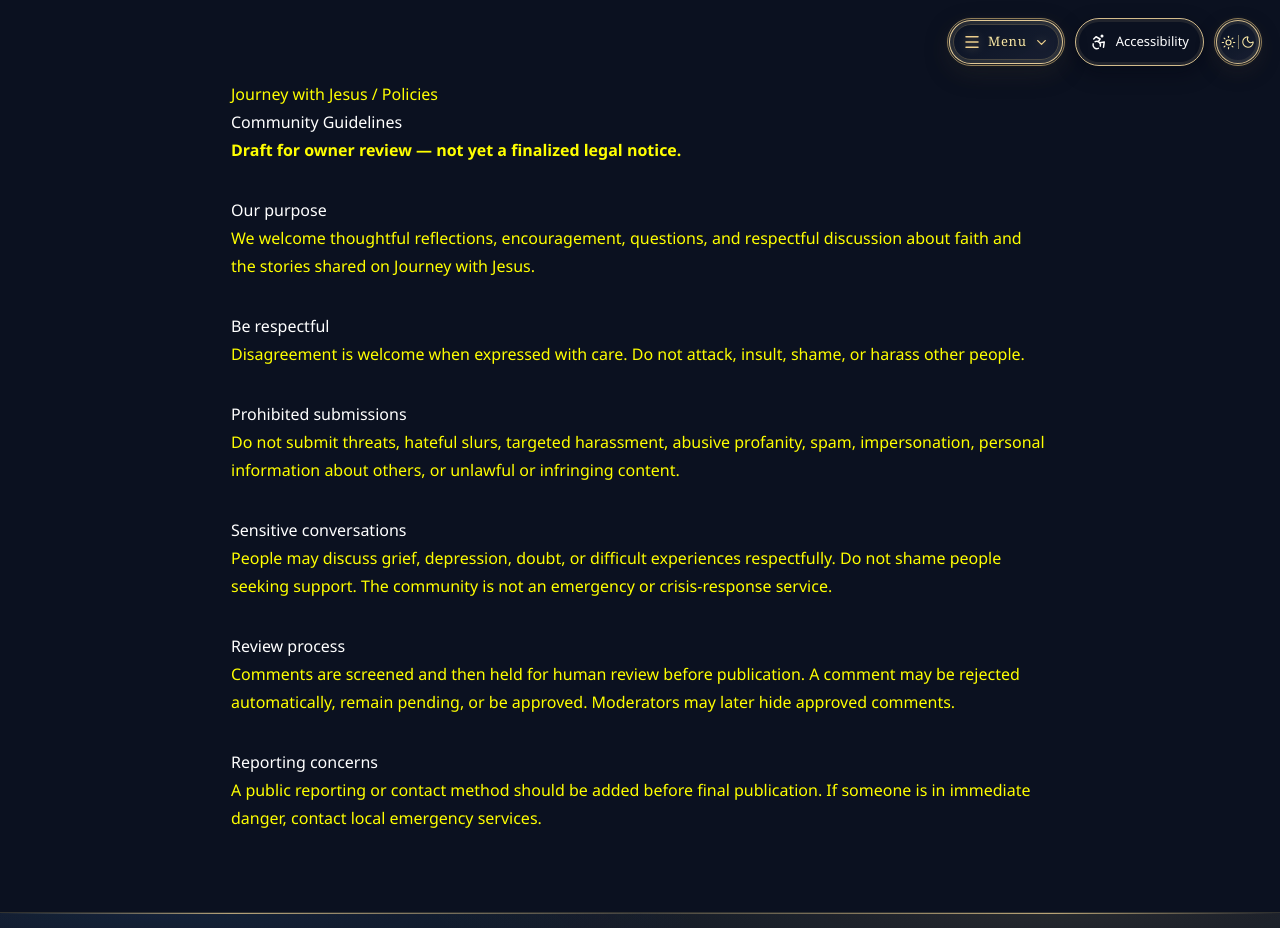
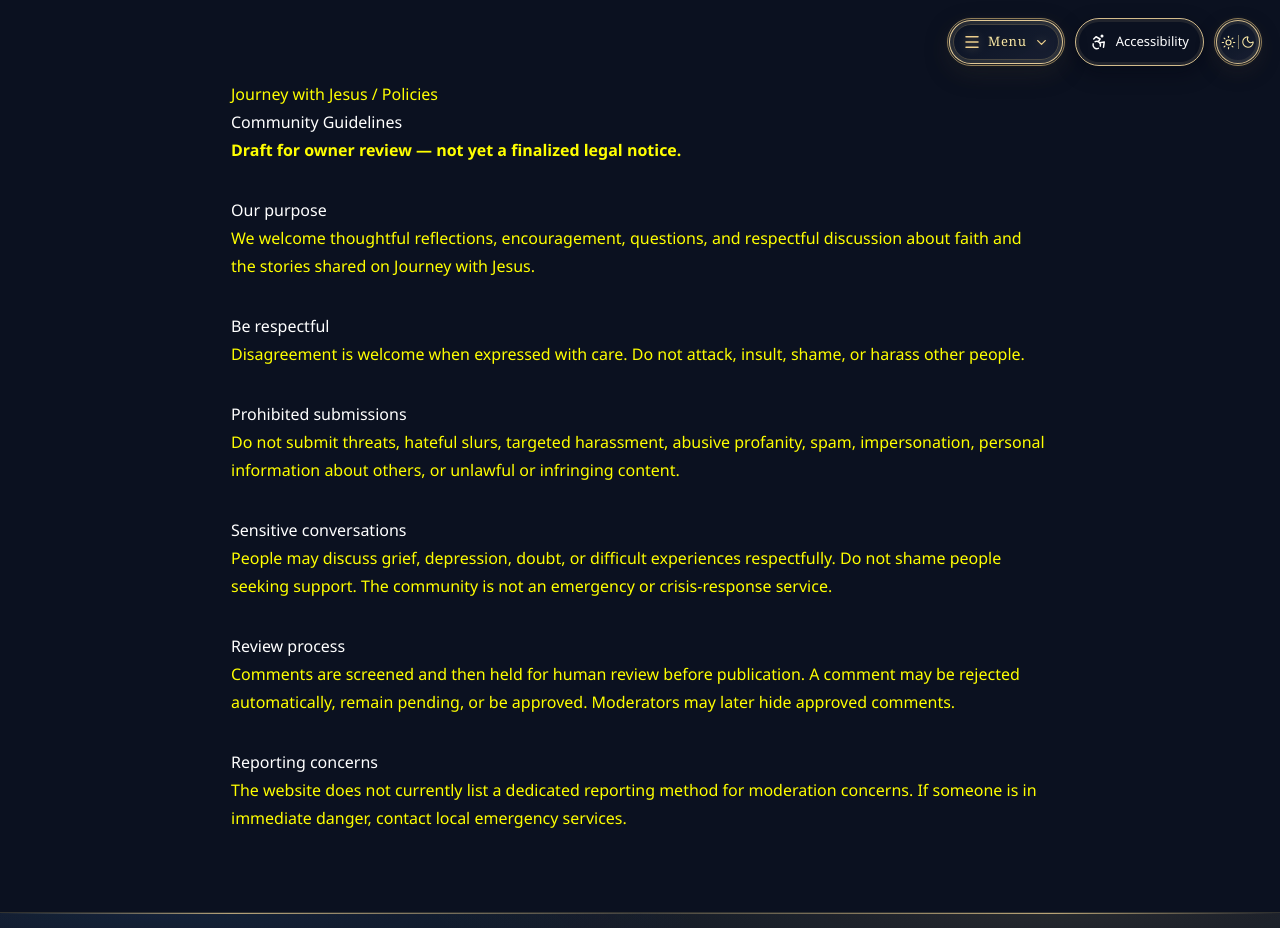
Before and after one commit to mcographics/journey-with-jesus, a Next.js app: page /journey-with-jesus/policies/community-guidelines/ in a window 1280 px wide. Shown: the top 928 px of the page. Built offline with nearby package versions, Linux system fonts and the light colour scheme.

Commit message:
Finalize legal policy language

```diff
--- a/src/data/legal-policies.ts
+++ b/src/data/legal-policies.ts
@@ -25,7 +25,7 @@ export const legalPolicies = [
       },
       {
         "heading": "Retention and requests",
-        "body": "Comment records may remain in the moderation system after being hidden or rejected. A specific retention period has not yet been established. Visitors may request review, correction, or removal of a comment through the contact method published on the website once established."
+        "body": "Comment records may remain in the moderation system after being hidden or rejected. A specific retention period has not yet been established. Requests to review, correct, or remove a comment may be sent through a public contact method if one is published on the website."
       },
       {
         "heading": "Your choices",
@@ -33,7 +33,7 @@ export const legalPolicies = [
       },
       {
         "heading": "Contact and changes",
-        "body": "A dedicated privacy contact method must be confirmed before final publication. This policy may be updated when website features or data practices change."
+        "body": "A dedicated privacy contact method is not currently listed on the website. This policy may be updated when website features or data practices change."
       }
     ]
   },
@@ -75,7 +75,7 @@ export const legalPolicies = [
       },
       {
         "heading": "Updates and contact",
-        "body": "These terms may change as the website develops. A public contact channel and effective date should be confirmed before final publication."
+        "body": "These terms may change as the website develops. The website does not currently list a dedicated contact channel for questions about these terms."
       }
     ]
   },
@@ -105,7 +105,7 @@ export const legalPolicies = [
       },
       {
         "heading": "Reporting concerns",
-        "body": "A public reporting or contact method should be added before final publication. If someone is in immediate danger, contact local emergency services."
+        "body": "The website does not currently list a dedicated reporting method for moderation concerns. If someone is in immediate danger, contact local emergency services."
       }
     ]
   },
@@ -131,7 +131,7 @@ export const legalPolicies = [
       },
       {
         "heading": "Before publication",
-        "body": "The precise list of cookies, analytics, embeds, and consent requirements should be audited against the deployed website. Do not interpret this draft as confirmation that no tracking occurs."
+        "body": "An exact inventory of cookies, local storage, analytics, and embeds has not been established. This policy describes known uses and does not guarantee that tracking or other data collection is absent. Third-party services may use additional technologies under their own policies."
       }
     ]
   },
@@ -157,7 +157,7 @@ export const legalPolicies = [
       },
       {
         "heading": "Copyright concerns",
-        "body": "A designated rights-contact method should be published. Notices should identify the material, the location of the alleged infringement, and a way to respond. Applicable legal procedures will be respected."
+        "body": "The website does not currently list a dedicated rights-contact method. A notice should identify the material, the location of the alleged infringement, and a way to respond. Applicable legal procedures will be respected."
       }
     ]
   }
```
